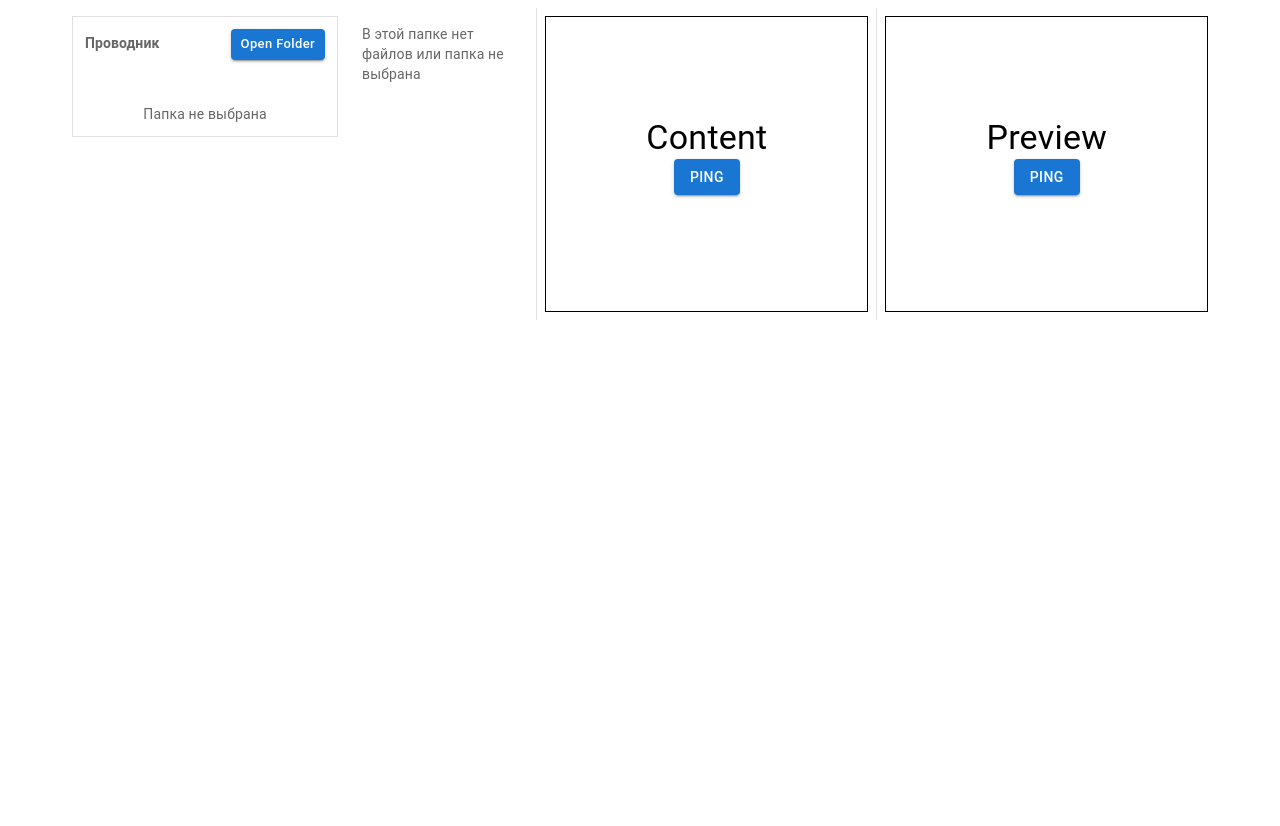
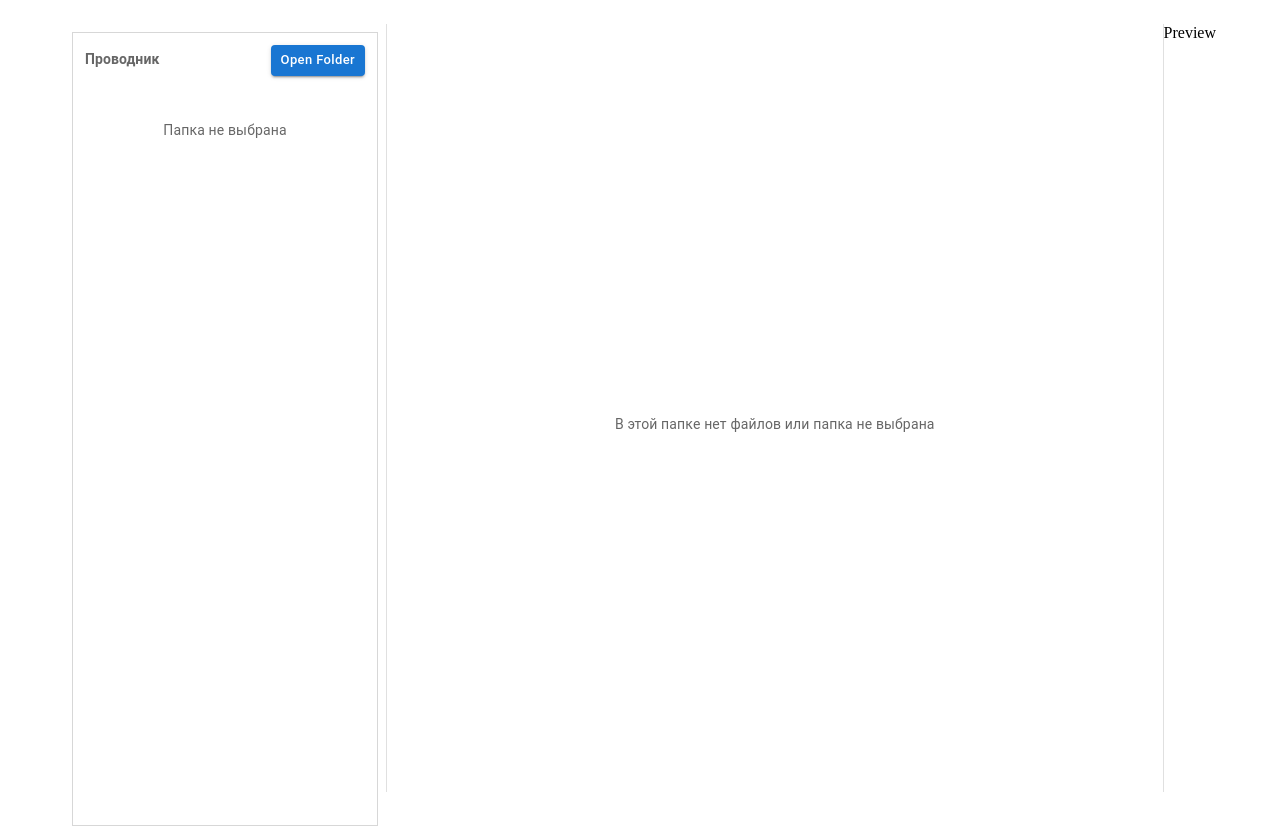
Before and after one commit to AlexFourQRTS/ExsampleElectron, a React (Vite) app in the folder src/renderer/: page / in a window 1280 px wide. Before the commit the page ends 800 px from the top, so only its background shows below. Built offline with nearby package versions, Linux system fonts and the light colour scheme.

Commit message:
feature/previu

```diff
--- a/src/renderer/src/app/App.tsx
+++ b/src/renderer/src/app/App.tsx
@@ -1,61 +1,32 @@
 import React, { useState } from "react";
-import { Button, Container, Typography, Box, Divider } from "@mui/material";
-import {
-  // AppBox,
-  AppBoxContent,
-  AppBoxPreview,
-  AppBoxTree,
-  AppButton,
-  AppTypography,
-} from "./style/AppStyle";
-import { Tree } from "./component/Tree";
-
+import { Container, Divider } from "@mui/material";
+import { Tree, FileDetailItem } from "./component/Tree";
+import { Content } from "./component/Content";
+import { Preview } from "./component/Preview";
 
 // @ts-ignore
 export default function App(): JSX.Element {
+  const [files, setFiles] = useState<FileDetailItem[]>([]);
+
   return (
     <Container
       sx={{
         display: "flex",
         flexDirection: "row",
         justifyContent: "space-between",
+        height: "100vh",
+        py: 2,
       }}
     >
+      <Tree onFilesChange={setFiles} />
 
-      <Tree/>
-      {/* Content */}
       <Divider orientation="vertical" flexItem />
-      <Box sx={AppBoxContent}>
-        <Typography variant="h4">Content</Typography>
 
-        <Button
-          variant="contained"
-          color="primary"
+      <Content files={files} />
 
-          sx={{ mb: 2 }}
-        >
-          Ping
-        </Button>
+      <Divider orientation="vertical" flexItem />
 
-
-      </Box>
-      {/* Preview */}
-      <Divider orientation="vertical" flexItem />
-      <Box sx={AppBoxPreview}>
-        <Typography variant="h4" component="h1">
-          Preview
-        </Typography>
-
-        <Button
-          variant="contained"
-          color="primary"
-          sx={{ mb: 2 }}
-        >
-          Ping
-        </Button>
-
-
-      </Box>
+      <Preview />
     </Container>
   );
 }
--- a/src/renderer/src/app/component/Content.tsx
+++ b/src/renderer/src/app/component/Content.tsx
@@ -46,6 +46,7 @@ export const Content: React.FC<ContentProps> = ({ files }) => {
       <Box
         sx={{
           display: "flex",
+          flexGrow: 1,
           height: "100%",
           alignItems: "center",
           justifyContent: "center",
@@ -60,7 +61,7 @@ export const Content: React.FC<ContentProps> = ({ files }) => {
   }
 
   return (
-    <Box sx={{ height: "100%", p: 2, overflowY: "auto" }}>
+    <Box sx={{ flexGrow: 1, height: "100%", p: 2, overflowY: "auto" }}>
       <TableContainer component={Paper} elevation={0} sx={{ border: 1, borderColor: "divider" }}>
         <Table size="small" stickyHeader>
           <TableHead>
@@ -102,7 +103,7 @@ export const Content: React.FC<ContentProps> = ({ files }) => {
                   </Typography>
                 </TableCell>
 
-                {/* Тип (Расширение или Папка) */}
+                {/* Тип */}
                 <TableCell>
                   <Typography variant="body2" color="text.secondary">
                     {item.type === "directory"
--- a/src/renderer/src/app/component/Tree.tsx
+++ b/src/renderer/src/app/component/Tree.tsx
@@ -16,10 +16,8 @@ import ExpandMore from "@mui/icons-material/ExpandMore";
 import ChevronRight from "@mui/icons-material/ChevronRight";
 import { AppBoxTree } from "../style/AppStyle";
 
-import { Content } from "./Content";
-
 // ==========================================
-// ВСЯ ТИПИЗАЦИЯ В ОДНОМ МЕСТЕ
+// ТИПИЗАЦИЯ
 // ==========================================
 
 export interface FileItemStats {
@@ -45,6 +43,10 @@ export interface FileTreeNode {
   path: string;
   type: "file" | "directory";
   children?: FileTreeNode[];
+}
+
+interface TreeProps {
+  onFilesChange: (files: FileDetailItem[]) => void;
 }
 
 declare global {
@@ -137,9 +139,8 @@ const FileTreeItem: React.FC<FileTreeItemProps> = ({
 // ОСНОВНОЙ КОМПОНЕНТ TREE
 // ==========================================
 
-export const Tree = () => {
+export const Tree: React.FC<TreeProps> = ({ onFilesChange }) => {
   const [treeData, setTreeData] = useState<FileTreeNode | null>(null);
-  const [filesList, setFilesList] = useState<FileDetailItem[]>([]);
   const [loading, setLoading] = useState<boolean>(false);
 
   // Загрузка списка файлов + их метаданных при выборе папки
@@ -159,7 +160,8 @@ export const Tree = () => {
         })
       );
 
-      setFilesList(itemsWithStats);
+      // Отправляем файлы в родительский App
+      onFilesChange(itemsWithStats);
     } catch (error) {
       console.error("Ошибка при получении файлов:", error);
     }
@@ -185,8 +187,6 @@ export const Tree = () => {
   };
 
   return (
-    <Box sx={{ display: "flex", width: "100%", height: "100%" }}>
-      {/* Левая панель — Дерево */}
     <Box
       sx={{
         ...AppBoxTree,
@@ -197,8 +197,6 @@ export const Tree = () => {
         height: "100%",
         userSelect: "none",
         p: 1.5,
-          borderRight: 1,
-          borderColor: "divider",
       }}
     >
       <Box
@@ -236,11 +234,5 @@ export const Tree = () => {
         )}
       </Box>
     </Box>
-
-      {/* Правая панель — Контент (отрисовывает список файлов с размерами) */}
-      <Box sx={{ flexGrow: 1, height: "100%", overflow: "hidden" }}>
-        <Content files={filesList} />
-      </Box>
-    </Box>
   );
 };
```
Lines whose indentation alone changed are shown as unchanged.
